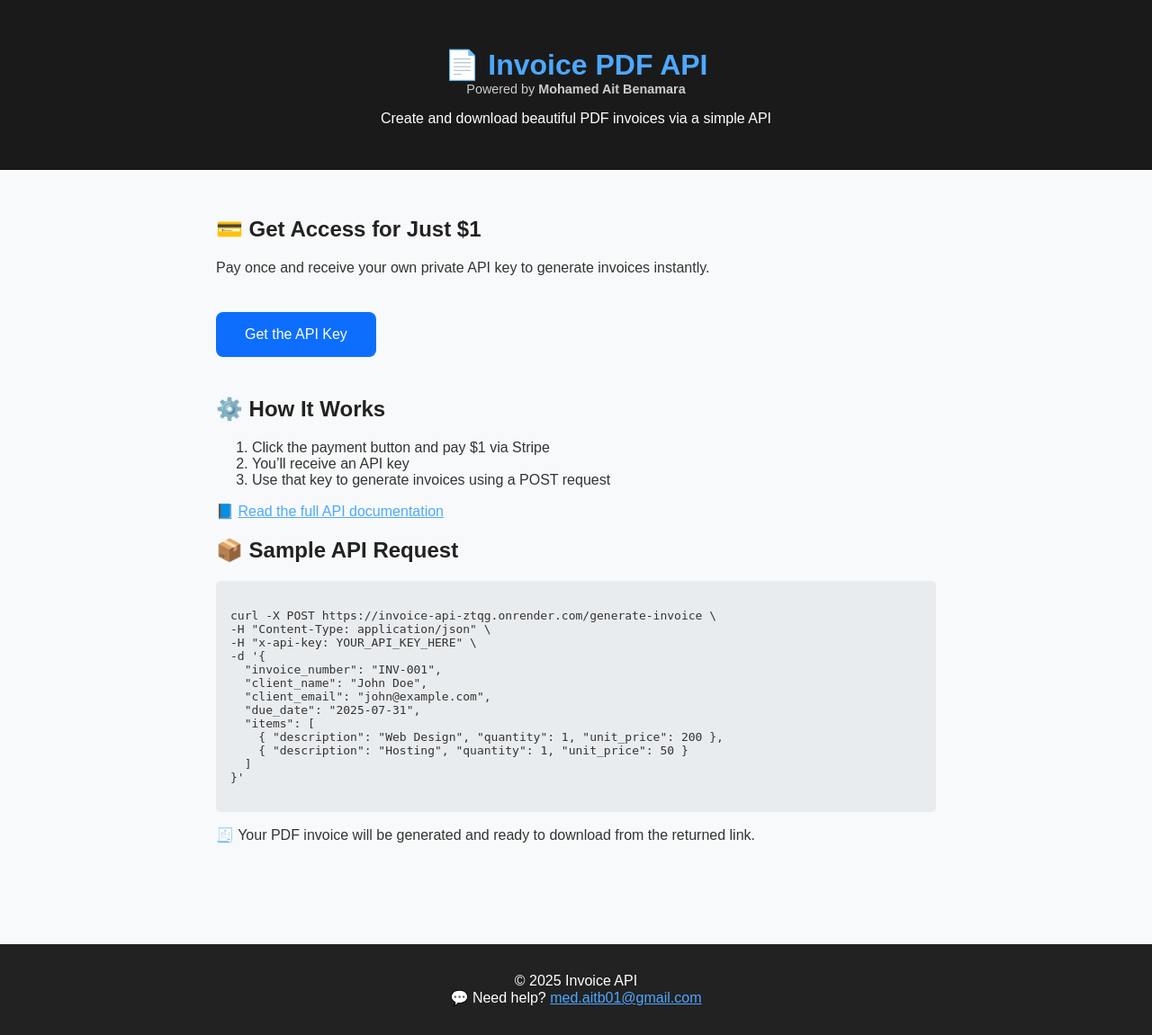
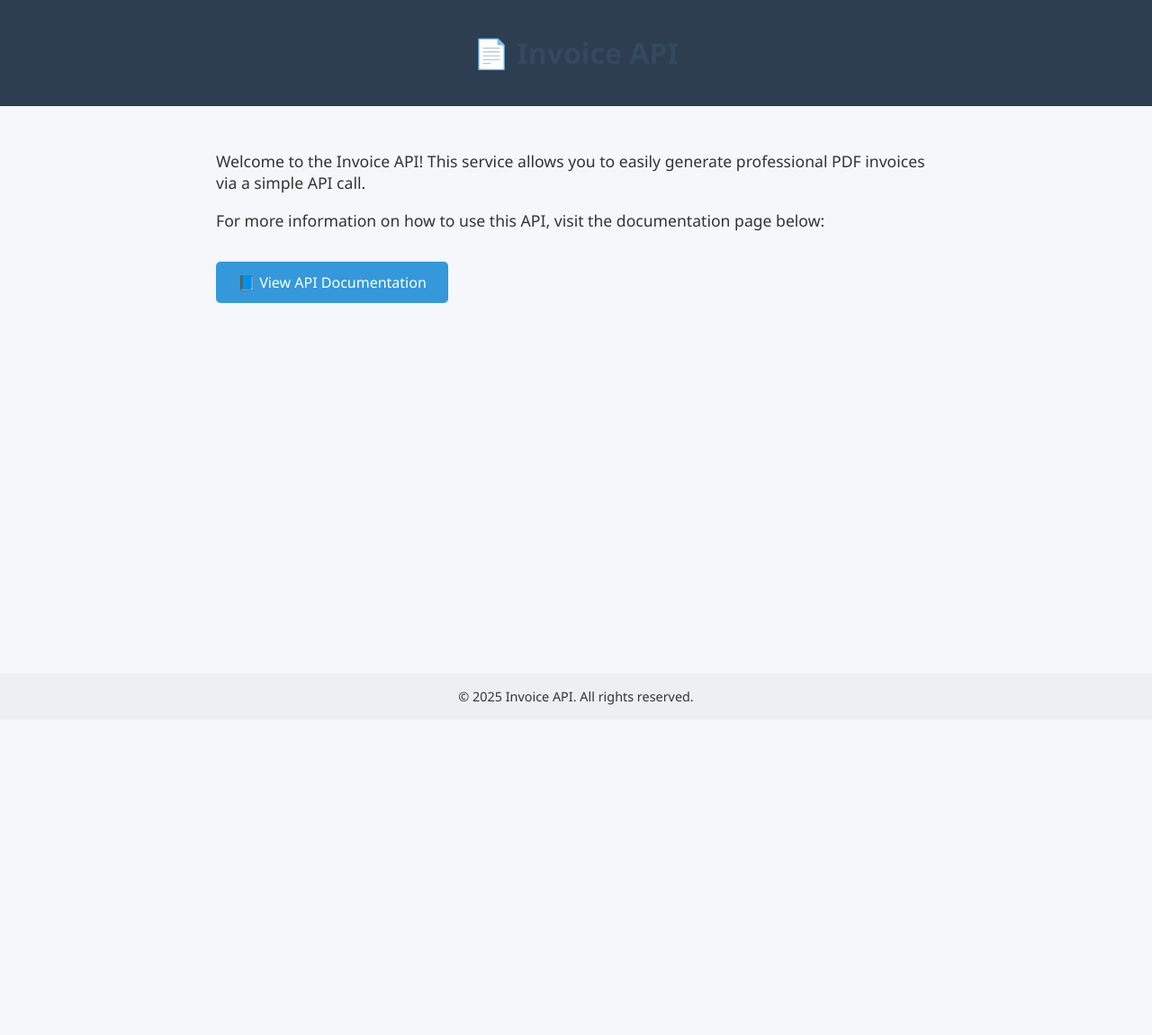
Before and after one commit to medmomoait/invoice_api, a Flask app: page / in a window 1280 px wide. Shown: the whole page at 90% size. After the commit the page ends 784 px from the top, so only its background shows below. Run offline with Flask 3, Linux system fonts and the light colour scheme.

Commit message:
Update index.html

```diff
--- a/templates/index.html
+++ b/templates/index.html
@@ -2,150 +2,73 @@
 <html lang="en">
 <head>
   <meta charset="UTF-8" />
-  <meta name="viewport" content="width=device-width, initial-scale=1" />
+  <meta name="viewport" content="width=device-width, initial-scale=1.0" />
   <title>Invoice API</title>
-  <link rel="icon" href="{{ url_for('static', filename='favicon.png') }}" type="image/png" />
-
+  <link rel="icon" href="/static/favicon.png" type="image/png">
   <style>
     body {
-      font-family: Arial, sans-serif;
-      margin: 0; padding: 0;
-      background: #f8f9fa;
+      margin: 0;
+      font-family: 'Segoe UI', Tahoma, Geneva, Verdana, sans-serif;
+      background: #f5f7fa;
       color: #333;
+      display: flex;
+      flex-direction: column;
+      min-height: 100vh;
     }
-
     header {
-      background: #1a1a1a;
+      background-color: #2c3e50;
+      padding: 1rem 2rem;
       color: white;
-      padding: 2rem;
       text-align: center;
     }
-
-    header h1 {
-      color: #4da8ff;
-      margin-bottom: 0.5rem;
-    }
-
-    .powered-by {
-      font-size: 0.9rem;
-      color: #ccc;
-      margin-top: -0.5rem;
-    }
-
     main {
+      flex: 1;
       padding: 2rem;
       max-width: 800px;
       margin: auto;
     }
-
-    h2 {
-      color: #222;
+    h1 {
+      color: #34495e;
     }
-
-    .btn {
-      background-color: #0d6efd;
+    p {
+      font-size: 1.1rem;
+    }
+    a.button {
+      display: inline-block;
+      margin-top: 1rem;
+      background-color: #3498db;
       color: white;
-      padding: 1rem 2rem;
+      padding: 0.75rem 1.5rem;
+      border-radius: 5px;
       text-decoration: none;
-      border-radius: 8px;
-      display: inline-block;
-      margin: 1.5rem 0;
-      font-size: 1rem;
+      transition: background-color 0.3s ease;
     }
-
-    .btn:hover {
-      background-color: #0b5ed7;
+    a.button:hover {
+      background-color: #2980b9;
     }
-
-    .code-block {
-      background: #e9ecef;
+    footer {
+      background-color: #ecf0f1;
       padding: 1rem;
-      border-radius: 5px;
-      font-family: monospace;
-      white-space: pre-wrap;
-      overflow-x: auto;
-    }
-
-    footer {
       text-align: center;
-      padding: 2rem;
-      background: #222;
-      color: white;
-      margin-top: 4rem;
-    }
-
-    a {
-      color: #4da8ff;
+      font-size: 0.9rem;
     }
   </style>
 </head>
 <body>
-
   <header>
-  <h1>📄 Invoice PDF API</h1>
-  <p class="powered-by">Powered by <strong>Mohamed Ait Benamara</strong></p>
-  <p>Create and download beautiful PDF invoices via a simple API</p>
+    <h1>📄 Invoice API</h1>
   </header>
-
   <main>
-  <h2>💳 Get Access for Just $1</h2>
-  <p>Pay once and receive your own private API key to generate invoices instantly.</p>
-
-<a class="btn" onclick="startPayment()">Get the API Key</a>
-
-  <h2>⚙️ How It Works</h2>
-  <ol>
-    <li>Click the payment button and pay $1 via Stripe</li>
-    <li>You’ll receive an API key</li>
-    <li>Use that key to generate invoices using a POST request</li>
-  </ol>
-
     <p>
-    📘 <a href="https://invoice-api-ztqg.onrender.com/docs" target="_blank">Read the full API documentation</a>
+      Welcome to the Invoice API! This service allows you to easily generate professional PDF invoices via a simple API call.
     </p>
-
-  <h2>📦 Sample API Request</h2>
-  <div class="code-block">
-curl -X POST https://invoice-api-ztqg.onrender.com/generate-invoice \
--H "Content-Type: application/json" \
--H "x-api-key: YOUR_API_KEY_HERE" \
--d '{
-  "invoice_number": "INV-001",
-  "client_name": "John Doe",
-  "client_email": "john@example.com",
-  "due_date": "2025-07-31",
-  "items": [
-    { "description": "Web Design", "quantity": 1, "unit_price": 200 },
-    { "description": "Hosting", "quantity": 1, "unit_price": 50 }
-  ]
-}'
-  </div>
-
-  <p>🧾 Your PDF invoice will be generated and ready to download from the returned link.</p>
+    <p>
+      For more information on how to use this API, visit the documentation page below:
+    </p>
+    <a href="/docs" class="button">📘 View API Documentation</a>
   </main>
-
   <footer>
-  &copy; 2025 Invoice API<br>
-  💬 Need help? <a href="mailto:med.aitb01@gmail.com">med.aitb01@gmail.com</a>
+    &copy; 2025 Invoice API. All rights reserved.
   </footer>
-
-<script>
-function startPayment() {
-  fetch('/create-checkout-session', {
-    method: 'POST'
-  })
-  .then(res => res.json())
-  .then(data => {
-    if (data.checkout_url) {
-      window.location.href = data.checkout_url;
-    } else {
-      alert("Payment failed: " + data.error);
-    }
-  })
-  .catch(err => alert("Error: " + err.message));
-}
-</script>
-
-
 </body>
 </html>
```
Lines whose indentation alone changed are shown as unchanged.
